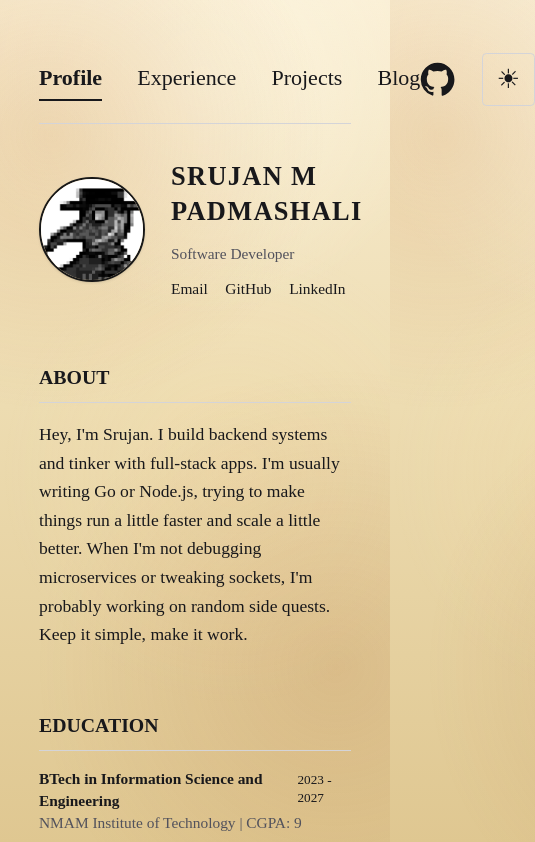
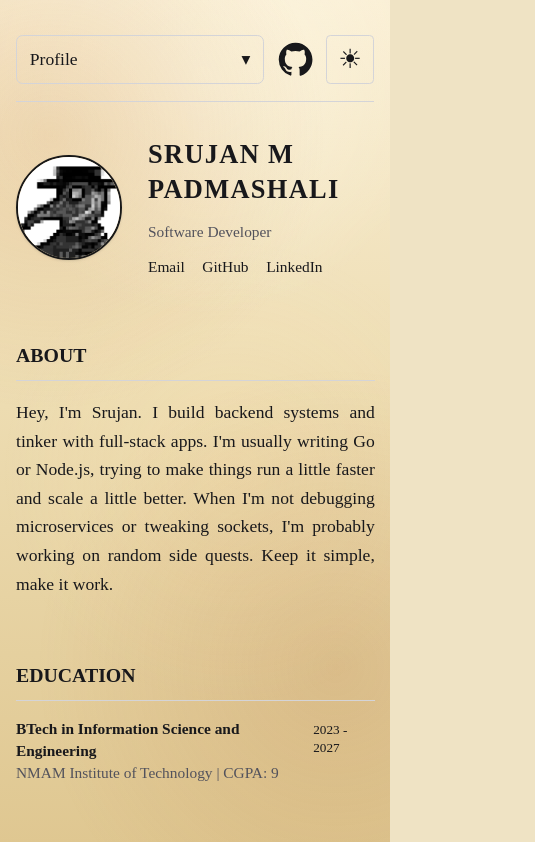
Before and after one commit to srujanmp/srujanmp, an Astro site: page / in a window 390 px wide. Shown: the top 842 px of the page, 535 px wide, since content can reach past the window. Built offline with nearby package versions, Linux system fonts and the light colour scheme; Astro itself is replaced by a stand-in of ours; a web font is replaced by a local one.

Commit message:
enhance Navbar component with mobile support and improve layout styles

```diff
--- a/src/components/Navbar.astro
+++ b/src/components/Navbar.astro
@@ -1,26 +1,113 @@
 ---
 const pathname = new URL(Astro.request.url).pathname;
 const currentPath = pathname.slice(1);
+const navItems = [
+  { href: '/', key: '', label: 'Profile' },
+  { href: '/experience', key: 'experience', label: 'Experience' },
+  { href: '/projects', key: 'projects', label: 'Projects' },
+  { href: '/blog', key: 'blog', label: 'Blog' },
+];
+const currentItem = navItems.find((item) => item.key === currentPath) ?? navItems[0];
 const navLinkBaseClass =
   "relative inline-block pb-1 after:content-[''] after:absolute after:left-0 after:-bottom-0.5 after:h-[2px] after:w-full after:bg-current after:origin-center after:transition-transform after:duration-300 after:ease-out";
 ---
-<div class="flex justify-between items-center border-b border-zinc-300 dark:border-zinc-700 pb-4 mb-8">
-  <nav class="flex gap-8">
-    <a href="/" data-astro-prefetch="hover" class={`${navLinkBaseClass} ${currentPath === '' ? 'font-bold after:scale-x-100' : 'after:scale-x-0 hover:after:scale-x-100'}`}>Profile</a>
-    <a href="/experience" data-astro-prefetch="hover" class={`${navLinkBaseClass} ${currentPath === 'experience' ? 'font-bold after:scale-x-100' : 'after:scale-x-0 hover:after:scale-x-100'}`}>Experience</a>
-    <a href="/projects" data-astro-prefetch="hover" class={`${navLinkBaseClass} ${currentPath === 'projects' ? 'font-bold after:scale-x-100' : 'after:scale-x-0 hover:after:scale-x-100'}`}>Projects</a>
-    <a href="/blog" data-astro-prefetch="hover" class={`${navLinkBaseClass} ${currentPath === 'blog' ? 'font-bold after:scale-x-100' : 'after:scale-x-0 hover:after:scale-x-100'}`}>Blog</a>
-  </nav>
+<div class="border-b border-zinc-300 dark:border-zinc-700 pb-4 mb-8">
+  <div class="flex justify-between items-center gap-3">
+    <nav class="hidden md:flex gap-8">
+      {navItems.map((item) => (
+        <a href={item.href} data-astro-prefetch="hover" class={`${navLinkBaseClass} ${currentPath === item.key ? 'font-bold after:scale-x-100' : 'after:scale-x-0 hover:after:scale-x-100'}`}>
+          {item.label}
+        </a>
+      ))}
+    </nav>
 
-  <div class="flex items-center gap-6">
-    <a href="https://github.com/srujanmp" target="_blank" rel="noopener noreferrer" class="hover:text-zinc-500 transition-colors flex items-center" aria-label="GitHub">
+    <div class="md:hidden flex-1 relative" id="mobile-tab-switcher">
+      <button
+        id="mobile-tab-toggle"
+        type="button"
+        aria-haspopup="menu"
+        aria-expanded="false"
+        class="w-full h-11 rounded-md border border-zinc-300 dark:border-zinc-700 bg-transparent px-3 text-base flex items-center justify-between"
+      >
+        <span>{currentItem.label}</span>
+        <span aria-hidden="true">▾</span>
+      </button>
+      <div
+        id="mobile-tab-menu"
+        role="menu"
+        class="hidden absolute top-full mt-2 left-0 right-0 rounded-md border border-zinc-300 dark:border-zinc-700 bg-[#f8ecd2]/95 dark:bg-zinc-900/95 backdrop-blur-sm shadow-lg overflow-hidden z-50"
+      >
+        {navItems.map((item) => (
+          <a
+            href={item.href}
+            data-astro-prefetch="hover"
+            role="menuitem"
+            class={`block px-3 py-2 text-base border-b border-zinc-300/70 dark:border-zinc-700/70 last:border-b-0 ${currentPath === item.key ? 'font-bold bg-zinc-200/60 dark:bg-zinc-800/70' : 'hover:bg-zinc-200/50 dark:hover:bg-zinc-800/60'}`}
+          >
+            {item.label}
+          </a>
+        ))}
+      </div>
+    </div>
+
+    <div class="flex items-center gap-3 md:gap-6 shrink-0">
+      <a href="https://github.com/srujanmp" target="_blank" rel="noopener noreferrer" class="hover:text-zinc-500 transition-colors flex items-center" aria-label="GitHub">
       <svg viewBox="0 0 24 24" fill="currentColor" class="w-8 h-8" aria-hidden="true">
         <path d="M12 .5C5.65.5.5 5.65.5 12a11.5 11.5 0 0 0 7.86 10.92c.58.1.79-.25.79-.56v-2.08c-3.2.7-3.88-1.36-3.88-1.36-.52-1.33-1.27-1.68-1.27-1.68-1.04-.71.08-.7.08-.7 1.15.08 1.75 1.17 1.75 1.17 1.02 1.75 2.67 1.24 3.32.95.1-.74.4-1.24.72-1.53-2.55-.29-5.23-1.27-5.23-5.65 0-1.25.45-2.27 1.17-3.07-.12-.29-.5-1.45.11-3.03 0 0 .96-.31 3.15 1.17a10.9 10.9 0 0 1 5.73 0c2.18-1.48 3.14-1.17 3.14-1.17.62 1.58.24 2.74.12 3.03.73.8 1.16 1.82 1.16 3.07 0 4.39-2.68 5.36-5.24 5.64.42.36.78 1.06.78 2.14v3.17c0 .31.21.67.8.56A11.5 11.5 0 0 0 23.5 12C23.5 5.65 18.35.5 12 .5Z"/>
       </svg>
-    </a>
+      </a>
 
-    <button id="theme-toggle" class="flex items-center justify-center w-12 h-12 border border-zinc-300 dark:border-zinc-700 hover:bg-zinc-200 dark:hover:bg-zinc-800 transition-colors rounded text-2xl cursor-pointer">
-      <span id="theme-icon" class="leading-none">☀</span>
-    </button>
+      <button id="theme-toggle" class="flex items-center justify-center w-11 h-11 md:w-12 md:h-12 border border-zinc-300 dark:border-zinc-700 hover:bg-zinc-200 dark:hover:bg-zinc-800 transition-colors rounded text-2xl cursor-pointer">
+        <span id="theme-icon" class="leading-none">☀</span>
+      </button>
+    </div>
   </div>
+
+  <script is:inline>
+    const setupMobileTabSwitch = () => {
+      const wrapper = document.getElementById('mobile-tab-switcher');
+      const toggle = document.getElementById('mobile-tab-toggle');
+      const menu = document.getElementById('mobile-tab-menu');
+
+      if (!(wrapper instanceof HTMLElement)) return;
+      if (!(toggle instanceof HTMLButtonElement)) return;
+      if (!(menu instanceof HTMLElement)) return;
+      if (wrapper.dataset.bound === 'true') return;
+
+      const closeMenu = () => {
+        menu.classList.add('hidden');
+        toggle.setAttribute('aria-expanded', 'false');
+      };
+
+      const openMenu = () => {
+        menu.classList.remove('hidden');
+        toggle.setAttribute('aria-expanded', 'true');
+      };
+
+      toggle.addEventListener('click', () => {
+        const isOpen = !menu.classList.contains('hidden');
+        if (isOpen) {
+          closeMenu();
+          return;
+        }
+
+        openMenu();
+      });
+
+      document.addEventListener('click', (event) => {
+        if (!(event.target instanceof Element)) return;
+        if (wrapper.contains(event.target)) return;
+        closeMenu();
+      });
+
+      document.addEventListener('keydown', (event) => {
+        if (event.key === 'Escape') closeMenu();
+      });
+
+      wrapper.dataset.bound = 'true';
+    };
+
+    document.addEventListener('DOMContentLoaded', setupMobileTabSwitch);
+    document.addEventListener('astro:page-load', setupMobileTabSwitch);
+  </script>
 </div>
--- a/src/layouts/Layout.astro
+++ b/src/layouts/Layout.astro
@@ -116,6 +116,31 @@ const { title } = Astro.props;
         label,
         [role='button'] {
           cursor: none !important;
+        }
+      }
+
+      @media (pointer: coarse) {
+        #pen-cursor,
+        #pencil-canvas {
+          display: none !important;
+        }
+
+        html,
+        body,
+        a,
+        button,
+        input,
+        textarea,
+        select,
+        label,
+        [role='button'] {
+          cursor: auto !important;
+        }
+      }
+
+      @media (max-width: 640px) and (orientation: portrait) {
+        body {
+          font-size: 12px !important;
         }
       }
 
@@ -353,7 +378,32 @@ const { title } = Astro.props;
         });
       };
 
+      const teardownPencilDraw = () => {
+        const existingState = window.__pencilDrawState;
+        if (!existingState) return;
+
+        window.removeEventListener('resize', existingState.resizeCanvas);
+        window.removeEventListener('pointerdown', existingState.onPointerDown);
+        window.removeEventListener('pointermove', existingState.onPointerMove);
+        window.removeEventListener('pointermove', existingState.onPointerMoveCursor);
+        window.removeEventListener('pointerover', existingState.onPointerOverLink);
+        window.removeEventListener('pointerout', existingState.onPointerOutLink);
+        window.removeEventListener('pointerup', existingState.stopDrawing);
+        window.removeEventListener('pointercancel', existingState.stopDrawing);
+        window.removeEventListener('blur', existingState.stopDrawing);
+        cancelAnimationFrame(existingState.rafId);
+
+        window.__pencilDrawState = null;
+        document.body.classList.remove('pen-cursor-ready', 'pen-over-link');
+      };
+
       const setupPencilDraw = () => {
+        const isFinePointer = window.matchMedia('(pointer: fine)').matches;
+        if (!isFinePointer) {
+          teardownPencilDraw();
+          return;
+        }
+
         const canvas = document.getElementById('pencil-canvas');
         if (!(canvas instanceof HTMLCanvasElement)) return;
         const penCursor = document.getElementById('pen-cursor');
@@ -361,18 +411,7 @@ const { title } = Astro.props;
         const existingState = window.__pencilDrawState;
         if (existingState?.canvas === canvas) return;
 
-        if (existingState) {
-          window.removeEventListener('resize', existingState.resizeCanvas);
-          window.removeEventListener('pointerdown', existingState.onPointerDown);
-          window.removeEventListener('pointermove', existingState.onPointerMove);
-          window.removeEventListener('pointermove', existingState.onPointerMoveCursor);
-          window.removeEventListener('pointerover', existingState.onPointerOverLink);
-          window.removeEventListener('pointerout', existingState.onPointerOutLink);
-          window.removeEventListener('pointerup', existingState.stopDrawing);
-          window.removeEventListener('pointercancel', existingState.stopDrawing);
-          window.removeEventListener('blur', existingState.stopDrawing);
-          cancelAnimationFrame(existingState.rafId);
-        }
+        if (existingState) teardownPencilDraw();
 
         const ctx = canvas.getContext('2d');
         if (!ctx) return;
@@ -568,12 +607,12 @@ const { title } = Astro.props;
       });
     </script>
   </head>
-  <body class="text-zinc-900 dark:text-zinc-100 font-['3270NerdFont'] text-[22px] antialiased min-h-screen">
+  <body class="text-zinc-900 dark:text-zinc-100 font-['3270NerdFont'] text-[16px] sm:text-[20px] lg:text-[22px] antialiased min-h-screen">
     <div id="intro-overlay" aria-hidden="true" hidden>
       <div id="intro-title"></div>
     </div>
     <div id="pen-cursor" aria-hidden="true"><div id="pen-cursor-icon"></div></div>
-    <main class="w-[80%] mx-auto py-12">
+    <main class="w-[92%] sm:w-[88%] lg:w-[80%] mx-auto py-8 sm:py-10 lg:py-12">
       <Navbar />
       <slot />
     </main>
--- a/src/styles/global.css
+++ b/src/styles/global.css
@@ -11,3 +11,7 @@
   font-weight: normal;
   font-style: normal;
 }
+
+p {
+  text-align: justify;
+}
```
